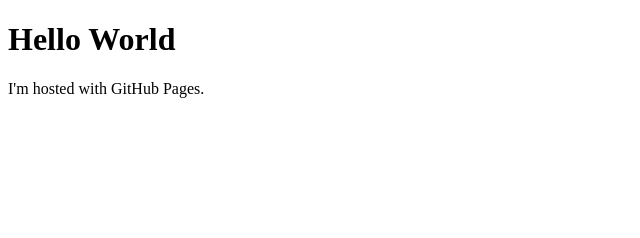
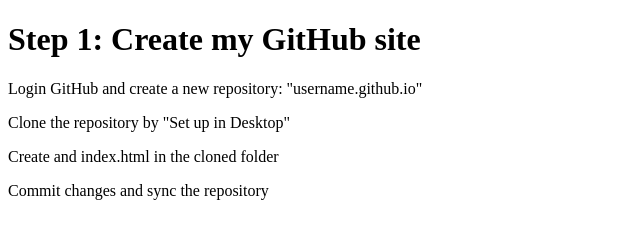
Before and after one commit to librahoo/librahoo.github.io, a plain HTML site: page index.html in a window 1280 px wide. Shown: the whole page, without its empty margins (0-640 px from the left). Drawn offline with Linux system fonts and the light colour scheme.

Commit message:
u2-20-07-2015-10:09

```diff
--- a/index.html
+++ b/index.html
@@ -1,7 +1,10 @@
 <!DOCTYPE html>
 <html>
     <body>
-        <h1>Hello World</h1>
-        <p>I'm hosted with GitHub Pages.</p>
+        <h1>Step 1: Create my GitHub site</h1>
+        <p>Login GitHub and create a new repository: "username.github.io"</p>
+        <p>Clone the repository by "Set up in Desktop"</p>
+        <p>Create and index.html in the cloned folder</p>
+        <p>Commit changes and sync the repository</p>
     </body>
 </html>
```
